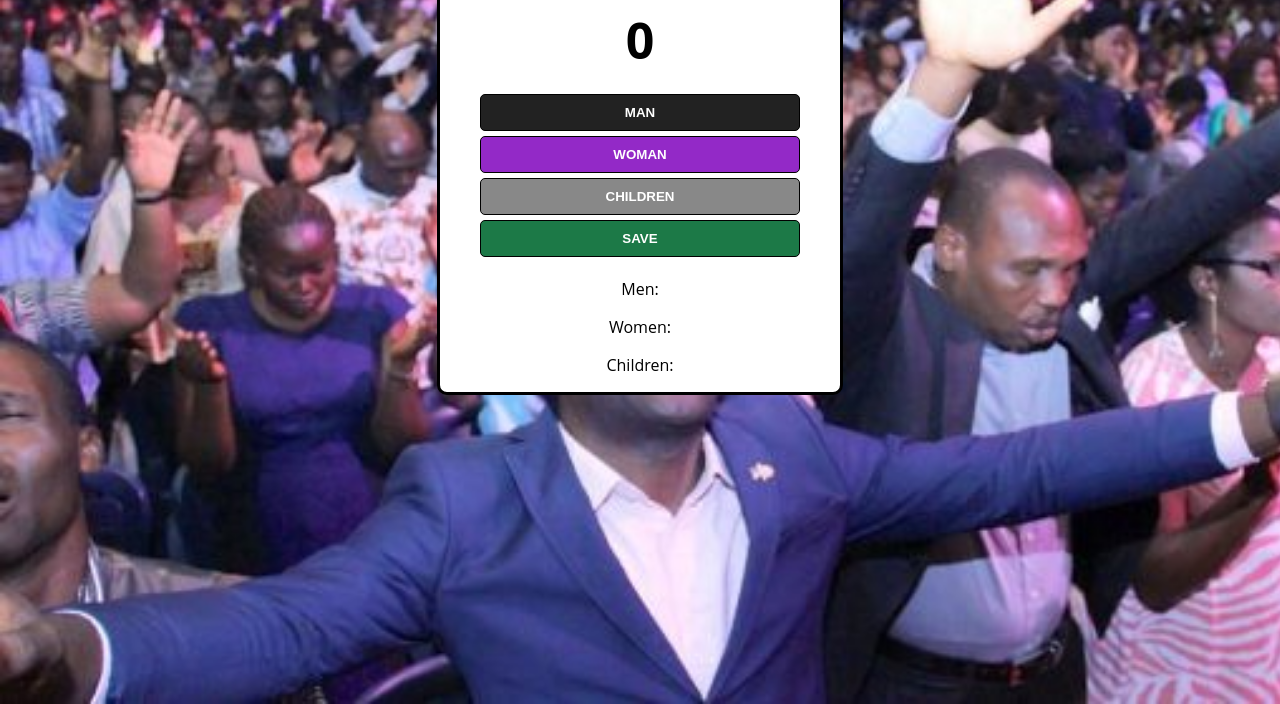
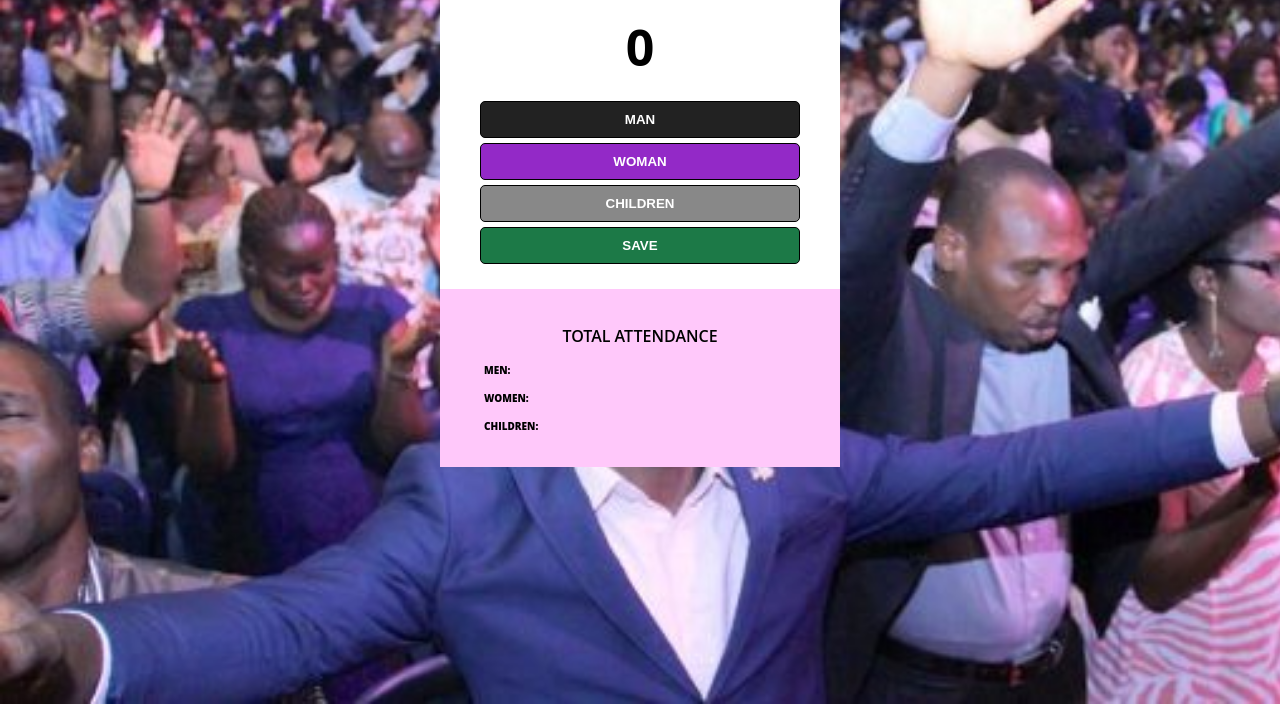
Before and after one commit to samoskills/attendance-counter, a plain HTML site: page index.html in a window 1280 px wide. Shown: the part 112-816 px from the top of the page. Drawn offline with Linux system fonts and the light colour scheme.

Commit message:
More changes to the stylesheet

```diff
--- a/index.css
+++ b/index.css
@@ -10,8 +10,18 @@ body {
     background: white;
     max-width: 400px;
     margin: auto;
-    border: 3px solid black;
-    border-radius: 10px;
+    border: 0px solid black;
+    border-radius: 0px;
+    padding-bottom: 20px;
+    padding-top: 10px;
+}
+
+.container2 {
+    background: rgb(255, 200, 250);
+    max-width: 360px;
+    margin: auto;
+    border: 0px solid black;
+    padding: 20px;
 }
 
 h1 {
@@ -64,3 +74,17 @@ button {
     font-size: 10px;
     font-weight: bold
 }
+#save-man-el, #save-woman-el, #save-children-el {
+    color: #000000;
+    text-align: left;
+    padding-left: 10px;
+    font-weight: 800;
+    margin: 14px;
+    font-size: 10px;
+    text-transform: uppercase;
+
+}
+#total, #date {
+    font-weight: 600;
+    padding-top: 0px;
+}
--- a/index.html
+++ b/index.html
@@ -4,17 +4,24 @@
     </head>
     <body>
         <div class="container">
-            <h1>Attendance Counter</h1>
+            <h1>Attendance</h1>
             <p id="date">Today's Date and time:</p>
             <h2 id="count-el">0</h2>
             <button id="man-btn" onclick="man()">MAN</button>
             <button id="woman-btn" onclick="woman()">WOMAN</button>
             <button id="children-btn" onclick="child()">CHILDREN</button>
             <button id="save-btn" onclick="save()">SAVE</button>
+
+        </div>
+        <div class="container2">
+            <p id="total">TOTAL ATTENDANCE</p>
             <p id="save-man-el">Men: </p>
             <p id="save-woman-el">Women: </p>
             <p id="save-children-el">Children: </p>
+
         </div>
+
+
         <script src="index.js">
         </script>
     </body>
```
